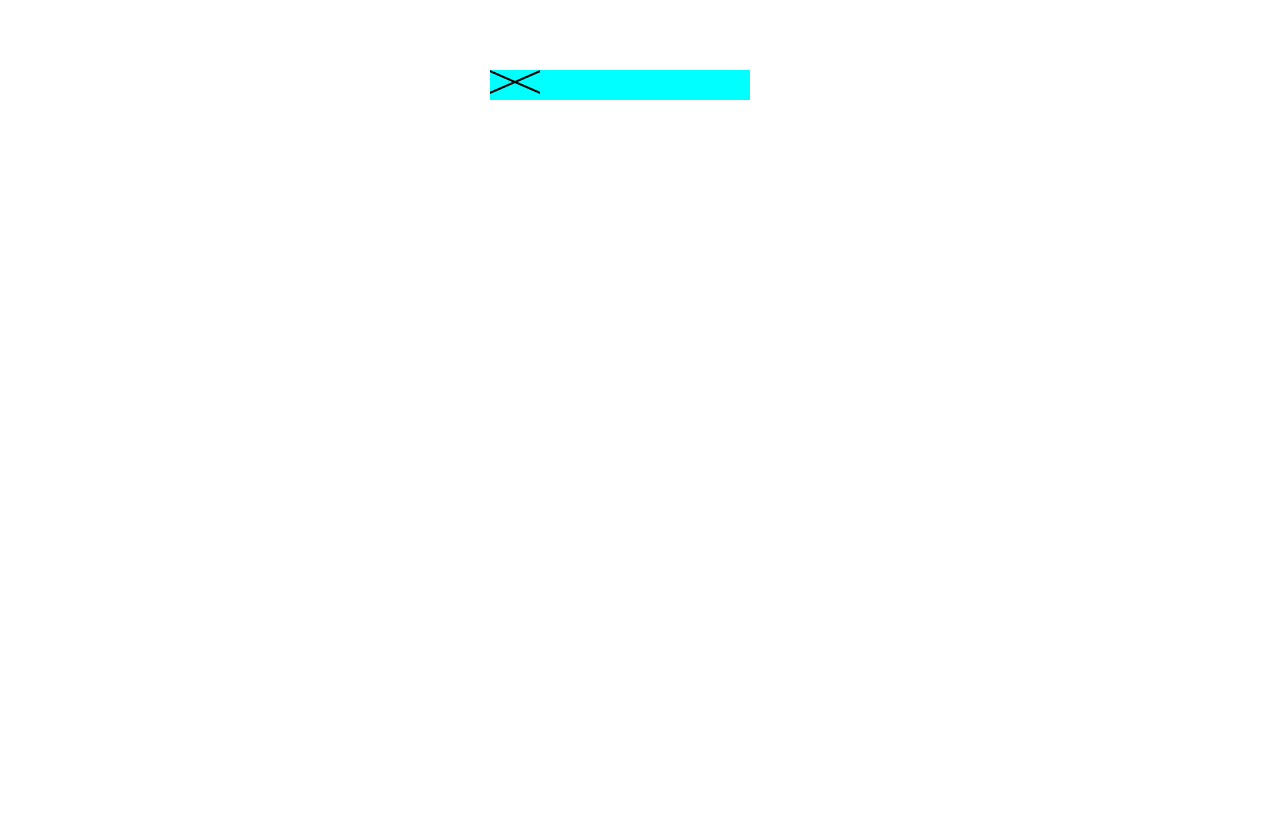
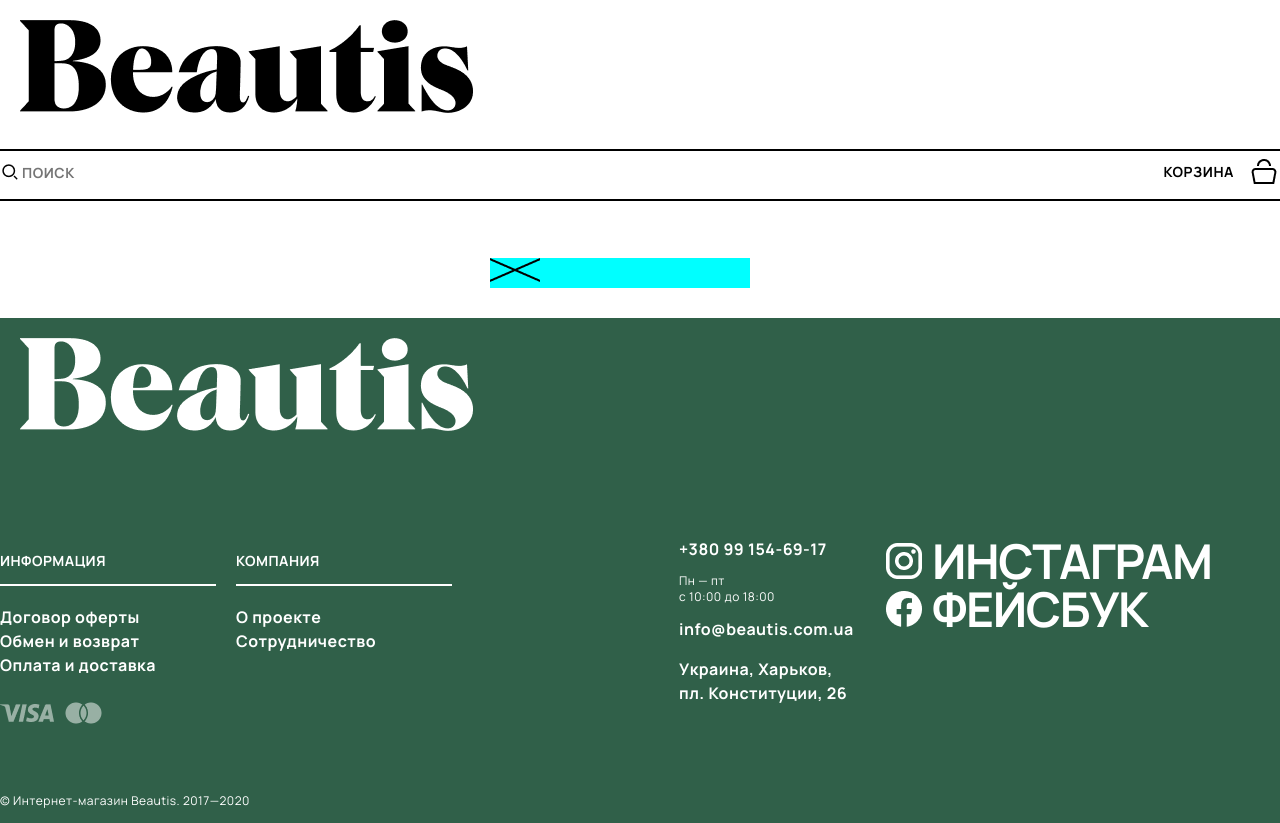
Before and after one commit to HannaTsilikina/Beautis, a website: page index-catalog.html in a window 1280 px wide. Before the commit the page ends 800 px from the top, so only its background shows below. Drawn offline with Linux system fonts and the light colour scheme; no server answers.

Commit message:
add header and footer

```diff
--- a/index-catalog.html
+++ b/index-catalog.html
@@ -11,14 +11,48 @@
         <link rel="stylesheet" href="./styles/style-catalog-desktop.css" />
     </head>
     <body>
-        <header></header>
+        <div>
+          <div class="header_logo container"><img src="./Images/Beautis-Logo.png" alt="Beautis-Logo"></div>
+          <div class="lines"><div class="header_block container">
+            <img src="./Images/Search.png" alt="search"> <input type="search" placeholder="Поиск" class="header_search">
+            <a href="#!" class="header_basket">Корзина <img src="./Images/Cart.png" alt="basket"></a>
+          </div></div>
+        </header>
         <main>
             <div class="filters">
                 <img src="./images/crossLine.png" alt="" />
             </div>
             <div class="catalog"></div>
         </main>
-        <footer></footer>
+        <footer>
+          <div class="footer_logo container"><img src="./Images/Beautis-Logo-footer.png" alt="Beautis-Logo"></div>
+          <div class="footer_blocks container"><div class="blocks">
+            <div class="footer_block-info"> <h3>Информация</h3>
+              <a href="#!">Договор оферты</a>
+              <a href="#!">Обмен и возврат</a>
+              <a href="#!">Оплата и доставка</a>
+              <div class="footer_cards"><img src="./Images/Visa.png" alt="visa"><img src="./Images/Master.png" alt="master-card"></div>
+            </div>
+            <div class="footer_block-company"><h3>Компания</h3>
+              <a href="#!">О проекте</a>
+              <a href="#!">Сотрудничество</a>
+            </div></div>
+            <div class="blocks"><div class="footer_block-contact">
+              <a href="tel:(+380) 99 154-69-17">+380 99 154-69-17</a>
+              <p class="solid">Пн — пт
+              <br> с 10:00 до 18:00</p>
+              <a href="mailto:info@beautis.com.ua">info@beautis.com.ua</a>
+              <p>Украина, Харьков,
+              <br>пл. Конституции, 26</p>
+            </div></div>
+            <div class="footer_icons">
+              <a href="#!" class="footer_icons-inst"><img src="./Images/Insta.png">Инстаграм</a>
+              <a href="#!" class="footer_icons-faceb"><img src="./Images/Facebook.png" >Фейсбук</a>
+            </div>
+          </div>
+          <div class="footer_  container" >© Интернет-магазин Beautis. 2017—2020</div>
+        </footer>
+
         <script src="./index-catalog.js"></script>
     </body>
 </html>
--- a/styles/style-catalog-desktop.css
+++ b/styles/style-catalog-desktop.css
@@ -1,6 +1,69 @@
 @import url('https://fonts.googleapis.com/css2?family=DM+Sans:ital,opsz,wght@0,9..40,100;0,9..40,200;0,9..40,300;0,9..40,400;0,9..40,500;0,9..40,600;0,9..40,700;0,9..40,800;0,9..40,900;0,9..40,1000;1,9..40,100;1,9..40,200;1,9..40,300;1,9..40,400;1,9..40,500;1,9..40,600;1,9..40,700;1,9..40,800;1,9..40,900;1,9..40,1000&family=Lato:wght@400;700;900&family=Manrope:wght@400;700&display=swap');
 /* stylelint-disable prettier/prettier */
+body {
+  font-family: 'Manrope', sans-serif;
+  font-size: 12px;
+  font-weight: 700;
+  line-height: 18px;
+  letter-spacing: 0.48px;}
 
+.container, .lines{
+  max-width: 1400px;
+  margin: 0 auto;
+}
+a{
+  color: white;
+  text-decoration: none;
+}
+input[type="search"]{
+  display: block;
+  font-family: 'Manrope', sans-serif;
+  font-size: 14px;
+  font-style: normal;
+  font-weight: 700;
+  line-height: 20px;
+  letter-spacing: 0.56px;
+  text-transform: uppercase;
+}
+/* header */
+.header_logo, .footer_logo{
+  padding: 20px;
+}
+.lines{
+  height: 50px;
+}
+.header_block{
+  display: flex;
+  justify-content: space-between;
+  align-items: center;
+}
+.lines:before,.lines:after{
+  content: '';
+  display: inline-block;
+  width: 100%;
+  border: 1px solid black;
+}
+.header_search{
+  width: 100%;
+  height: 100%;
+  border:0;
+}
+.header_search:focus-within {
+  border-color:transparent;
+}
+.header_basket{
+  align-items: center;
+  color: #000;
+  font-family: 'Manrope', sans-serif;
+  font-size: 14px;
+  font-style: normal;
+  font-weight: 700;
+  line-height: 20px;
+  letter-spacing: 0.56px;
+  text-transform: uppercase;
+  display:flex;
+  gap:14px;
+}
 /* тут стили для мэйна каталога  */
 
 main {
@@ -202,3 +265,76 @@
 .transition {
   transition: 2s;
 }
+
+/* footer  */
+footer {
+  background-color: rgba(48, 96, 73, 1);
+  height: 505px;
+  font-size: 16px;
+  line-height: 24px;
+  color: #FFF;
+}
+.footer_blocks{
+  display: grid;
+  grid-template-rows: 1fr;
+  grid-template-columns: repeat(3, 1fr);
+  justify-content: space-between;
+  align-items: flex-start;
+  gap:20px;
+  height: 176px;
+  padding: 80px 0;
+}
+.blocks{
+  display: grid;
+  grid-template-rows: 1fr;
+  grid-template-columns: repeat(2, 1fr);
+  justify-content: space-between;
+  align-items: flex-start;
+  gap:20px;
+}
+.footer_block-info,.footer_block-company,.footer_block-contact,.footer_icons{
+  display: flex;
+  flex-direction: column;
+  height: 173px;
+}
+.footer_block-info>h3, .footer_block-company>h3{
+  text-transform: uppercase;
+  font-size: 14px;
+  line-height: 20px;
+}
+.footer_block-info>h3::after, .footer_block-company>h3::after{
+  content: '';
+  display: inline-block;
+  width: 214px;
+  border: 1px solid white;
+}
+.footer_cards{
+  display: flex;
+  padding:24px 0 0;
+  gap: 10px;
+  opacity: 0.5;
+}
+.footer_block-contact{
+  grid-column: 2/3;
+}
+.footer_icons{
+  font-size: 48px;
+  font-weight: 700;
+  line-height: 48px;
+  letter-spacing: -1.44px;
+  text-transform: uppercase;
+}
+.footer_icons-faceb,.footer_icons-inst{
+  display: flex;
+  gap: 10px;
+  align-items: center
+}
+.footer_icons-faceb>img,.footer_icons-inst>img{
+  width: 36px;
+  height: 36px;
+}
+.solid, .footer_{
+  font-size: 12px;
+  font-weight: 400;
+  line-height: 16px;
+}
```
Also changed, not shown: Images/Beautis-Logo-footer.png (added), Images/Beautis-Logo.png (added), Images/Cart.png (added), Images/Facebook.png (added), Images/Insta.png (added), Images/Master.png (added), Images/Search.png (added), Images/Visa.png (added).
